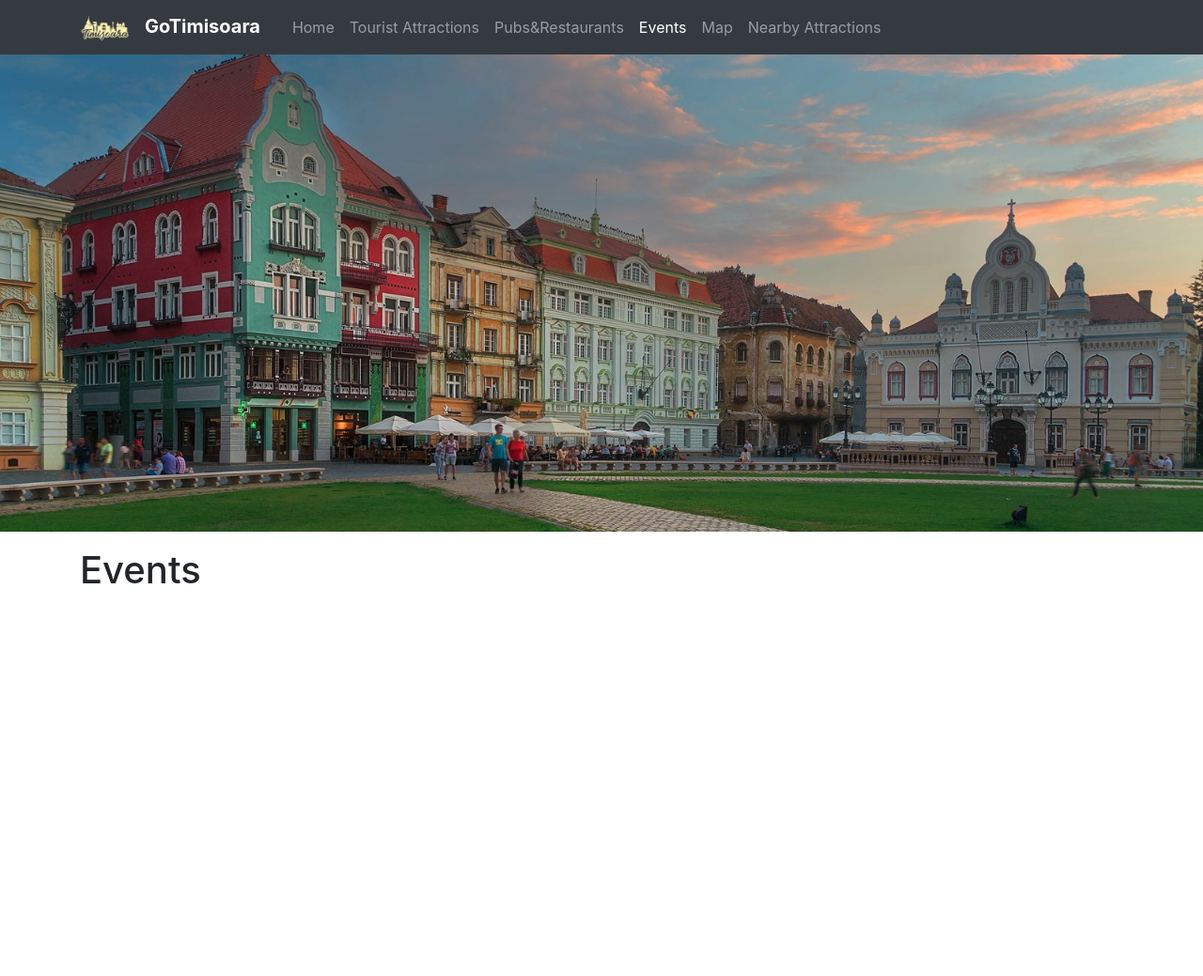
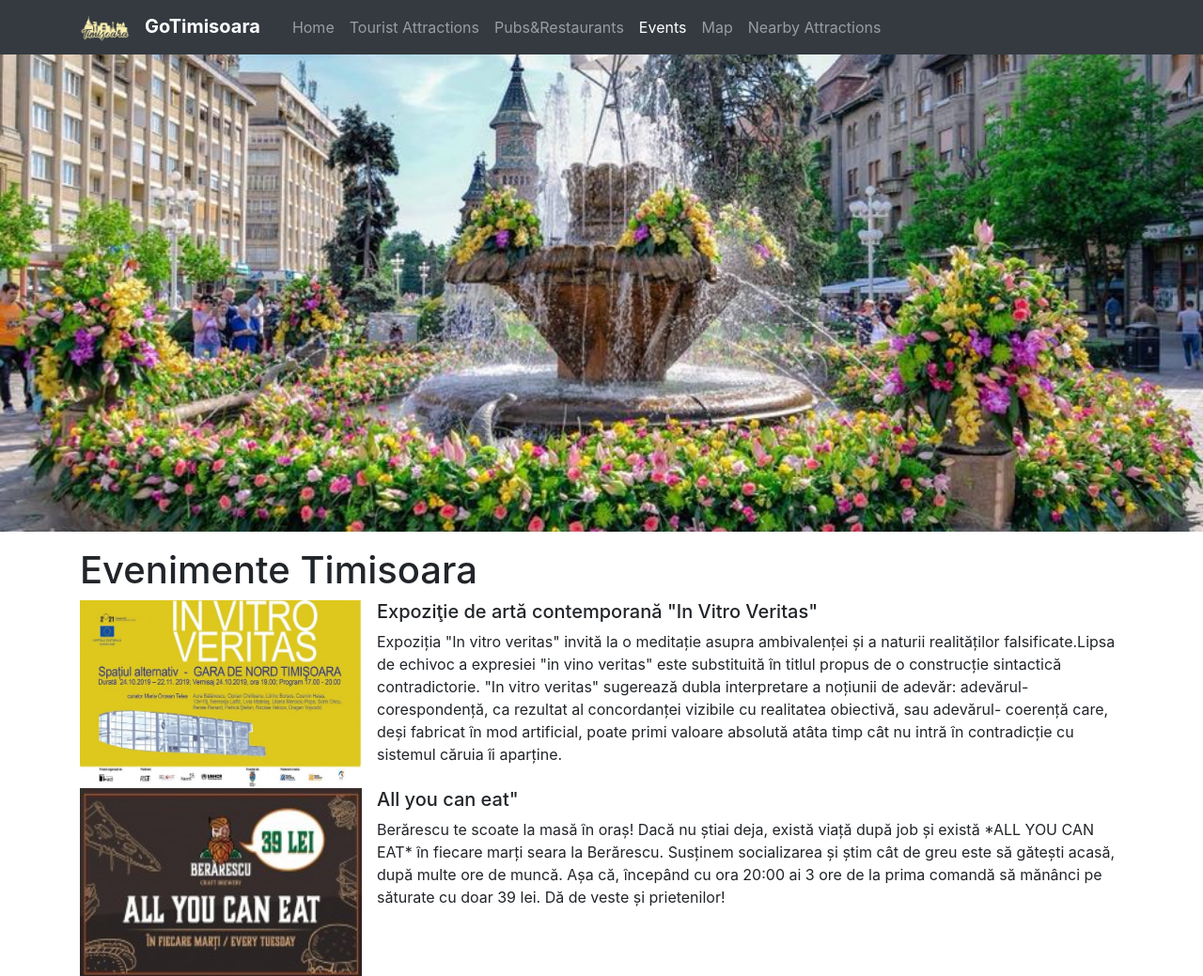
Before and after one commit to TimiiP/GoTimisoara, a PHP site: page /events.php in a window 1280 px wide. Shown: the whole page at 94% size. Before the commit the page ends 621 px from the top, so only its background shows below. Run offline with PHP 8.4, Linux system fonts and the light colour scheme.

Commit message:
11.12.2019

```diff
--- a/events.php
+++ b/events.php
@@ -1,13 +1,42 @@
 <!DOCTYPE html>
 <html>
 <head>
+    <style>
+        .view {
+            background: url("timfloralis.jpg")no-repeat center center !important;
+            background-size:cover !important;
+        }</style>
 
-<title>GoTimisoara - Events</title>
+
+    <title>GoTimisoara - Events</title>
 </head>
+
 
 <body>
 <?php include 'header.php';?>
 <div class="container">
-<h1>Events</h1>
+<h1>Evenimente Timisoara </h1>
+    <div class="media">
+        <img src="eveniment1.jpg" height="200" width="300" class="mr-3" alt="...">
+        <div class="media-body">
+            <h5 class="mt-0">Expoziţie de artă contemporană "In Vitro Veritas"</h5>
+            Expoziția "In vitro veritas" invită la o meditație asupra ambivalenței și a naturii realităților falsificate.Lipsa de echivoc a expresiei "in vino veritas" este substituită în titlul propus de o construcție sintactică contradictorie. "In vitro veritas" sugerează dubla interpretare a noțiunii de adevăr: adevărul-corespondență, ca rezultat al concordanței vizibile cu realitatea obiectivă, sau adevărul- coerență care, deși fabricat în mod artificial, poate primi valoare absolută atâta timp cât nu intră în contradicție cu sistemul căruia îi aparține.
+        </div>
+
+    </div>
 </div>
+<div class="container">
+    <div class="media">
+        <img src="berarescu.jpg" height="200" width="300" class="mr-3" alt="...">
+        <div class="media-body">
+            <h5 class="mt-0">All you can eat"</h5>
+            Berărescu te scoate la masă în oraș!
+            Dacă nu știai deja, există viață după job și există *ALL YOU CAN EAT* în fiecare marți seara la Berărescu.
+            Susținem socializarea și știm cât de greu este să gătești acasă, după multe ore de muncă.
+            Așa că, începând cu ora 20:00 ai 3 ore de la prima comandă să mănânci pe săturate cu doar 39 lei.
+            Dă de veste și prietenilor!
+        </div>
+
+</div>
+
 </body>
--- a/tourist-att.php
+++ b/tourist-att.php
@@ -1,8 +1,8 @@
 <!DOCTYPE html>
 <html>
-<head>
 
 <style>
+<head>
 	.view {
     background: url("catedrala.jpg")no-repeat center center !important;
 	background-size:cover !important;
@@ -16,3 +16,4 @@
 <h1>Timi</h1>
 </div>
 </body>
+</html>
```
Also changed, not shown: nearby-att.php (+8 -2 lines), pubs.php (+39 -1 lines), berarescu.jpg (added), eveniment1.jpg (added), timfloralis.jpg (added), 1 other file.
